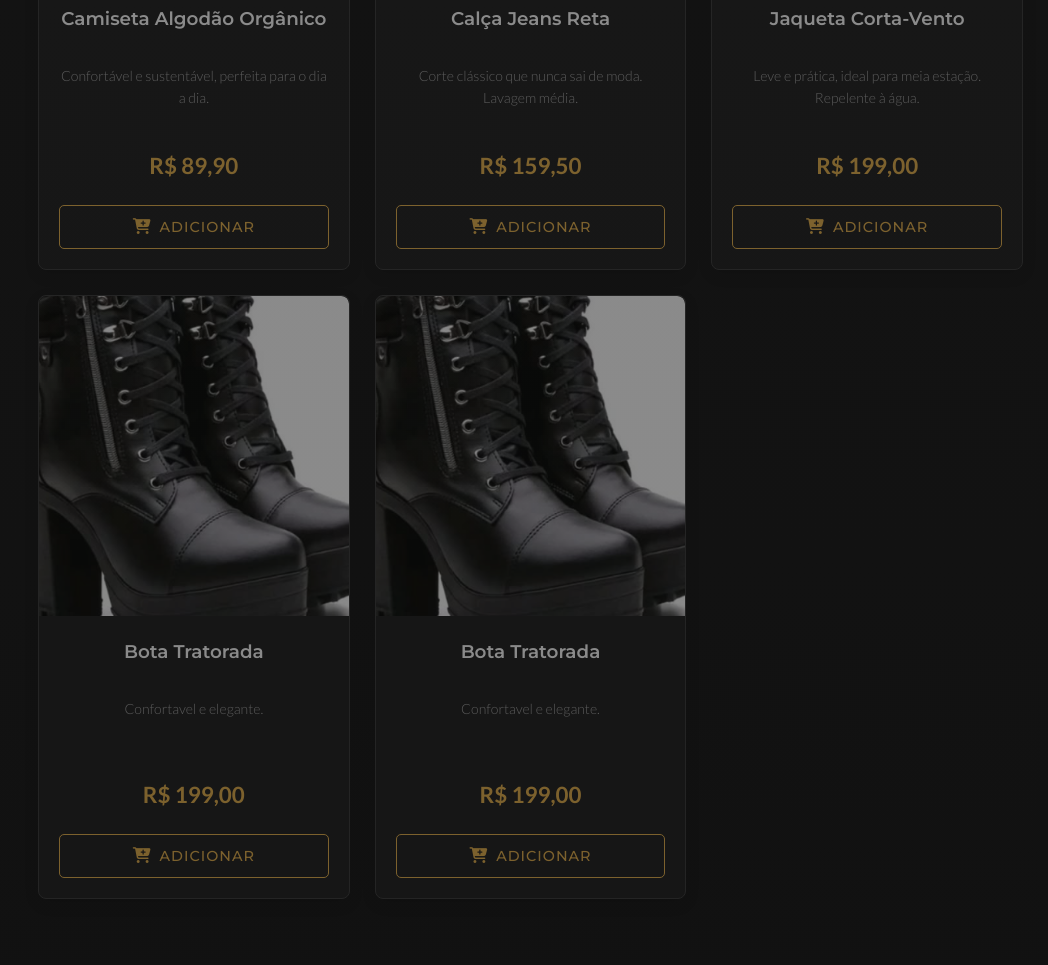
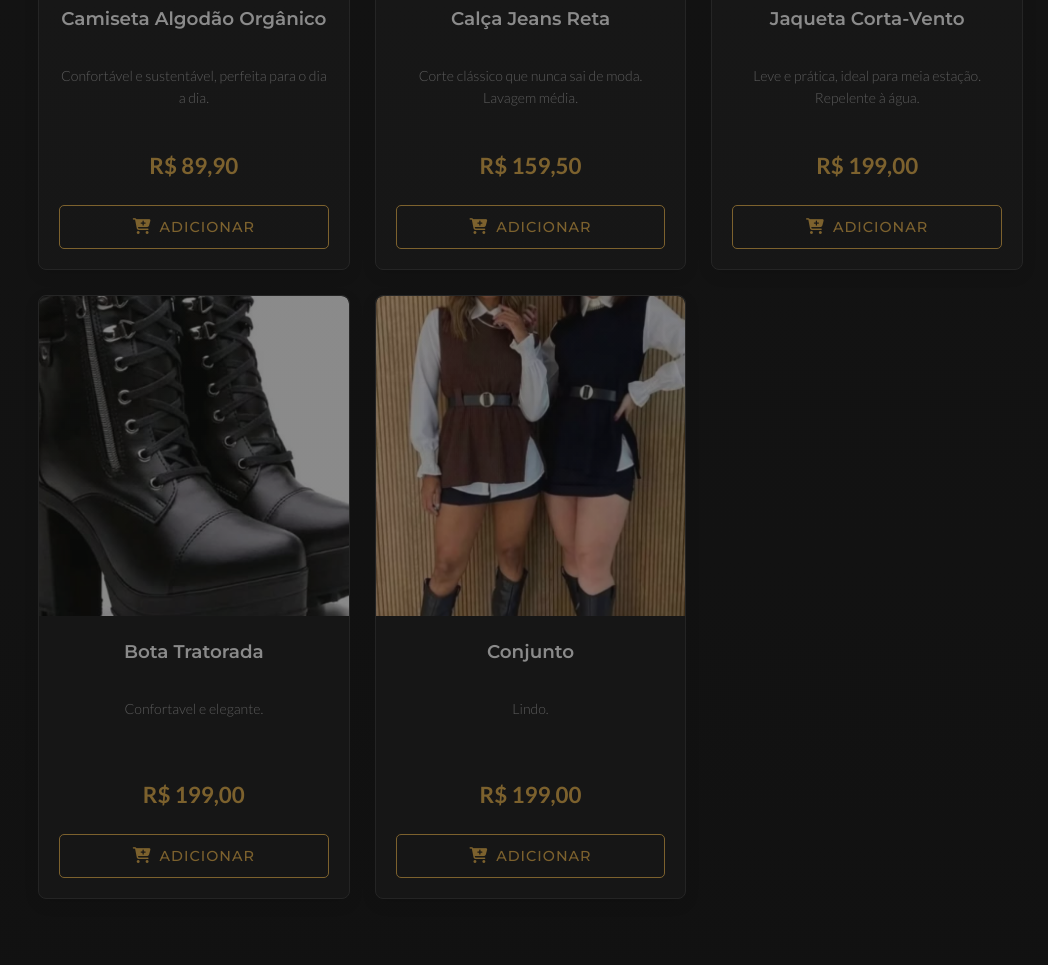
Before and after one commit to b2ygroup/loja, a plain HTML site: page index.html in a window 1280 px wide. Shown: the part 955-1920 px from the top of the page, without its empty margins (232-1280 px from the left). Drawn offline with nearby package versions, Linux system fonts and the light colour scheme.

Commit message:
Add files via upload

```diff
--- a/anuncios.json
+++ b/anuncios.json
@@ -39,7 +39,7 @@
       "id": "anuncio02",
       "tipo": "anuncio",
       "titulo": "Siga @TammysStore no Instagram!",
-      "texto": "Dicas de moda, bastidores e promoções exclusivas.",
+      "texto": "Dicas de moda e promoções exclusivas.",
       "imagem": "imagens/insta.png",
       "link_instagram": "https://www.instagram.com/tammysstore_/",
       "ativo": true
--- a/index.html
+++ b/index.html
@@ -19,6 +19,7 @@
         data-category="Sobretudo">Sobretudo</button></li> <li><button class="category-button"
         data-category="Tricot">Tricot</button></li> <li><button class="category-button"
         data-category="Jaquetas">Jaquetas</button></li> <li><button class="category-button"
+        data-category="Conjunto">Conjunto</button></li> <li><button class="category-button"
         data-category="Botas">Botas</button></li> </ul> </aside>
         <main> <h2>Nossos Produtos</h2> <div id="lista-produtos" class="vitrine"> <div class="skeleton-wrapper"> <div class="skeleton-card"> <div class="skeleton-image"></div> <div class="skeleton-line skeleton-title"></div> <div class="skeleton-line skeleton-text"></div> <div class="skeleton-line skeleton-text short"></div> <div class="skeleton-line skeleton-price"></div> <div class="skeleton-button"></div> </div> <div class="skeleton-card"> <div class="skeleton-image"></div> <div class="skeleton-line skeleton-title"></div> <div class="skeleton-line skeleton-text"></div> <div class="skeleton-line skeleton-text short"></div> <div class="skeleton-line skeleton-price"></div> <div class="skeleton-button"></div> </div> <div class="skeleton-card"> <div class="skeleton-image"></div> <div class="skeleton-line skeleton-title"></div> <div class="skeleton-line skeleton-text"></div> <div class="skeleton-line skeleton-text short"></div> <div class="skeleton-line skeleton-price"></div> <div class="skeleton-button"></div> </div> </div> </div> </main> </div>
     <section id="store-announcements" style="display: none;"> <h2>Fique por Dentro</h2> </section>
--- a/products.json
+++ b/products.json
@@ -23,7 +23,6 @@
     "imagem": "imagens/jaqueta.jpg",
     "categoria": "Jaquetas"
   },
-
   {
     "id": "sku004",
     "nome": "Bota Tratorada",
@@ -32,17 +31,12 @@
     "imagem": "imagens/bota_tratorada.png",
     "categoria": "Botas"
   },
-
   {
-    "id": "sku004",
-    "nome": "Bota Tratorada",
-    "descricao": "Confortavel e elegante.",
+    "id": "sku005",
+    "nome": "Conjunto",
+    "descricao": "Lindo.",
     "preco": 199.00,
-    "imagem": "imagens/bota_tratorada.png",
+    "imagem": "imagens/conjunto.png",
     "categoria": "Conjunto"
   }
-
-
-
-
 ]
```
Also changed, not shown: imagens/conjunto.png (added).
